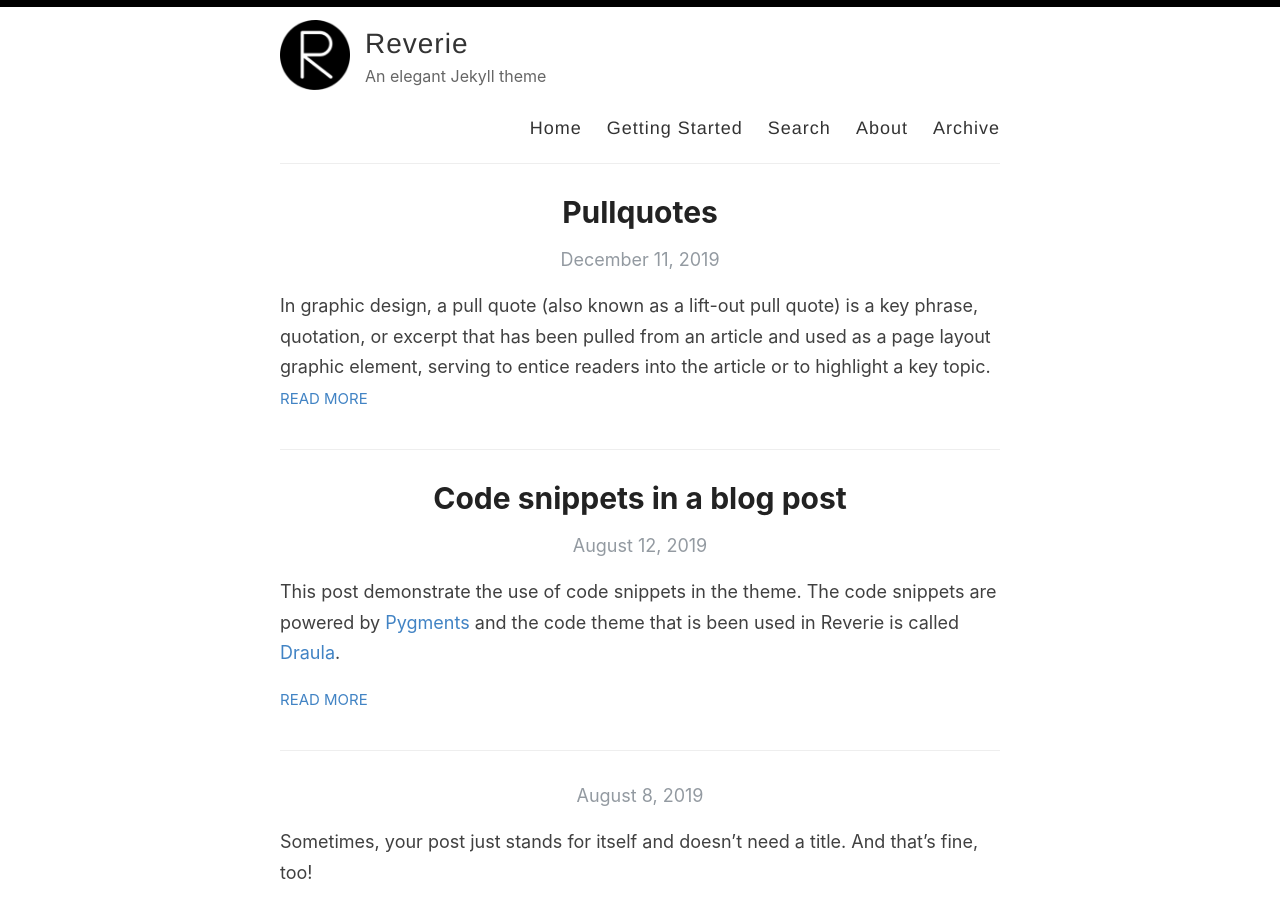
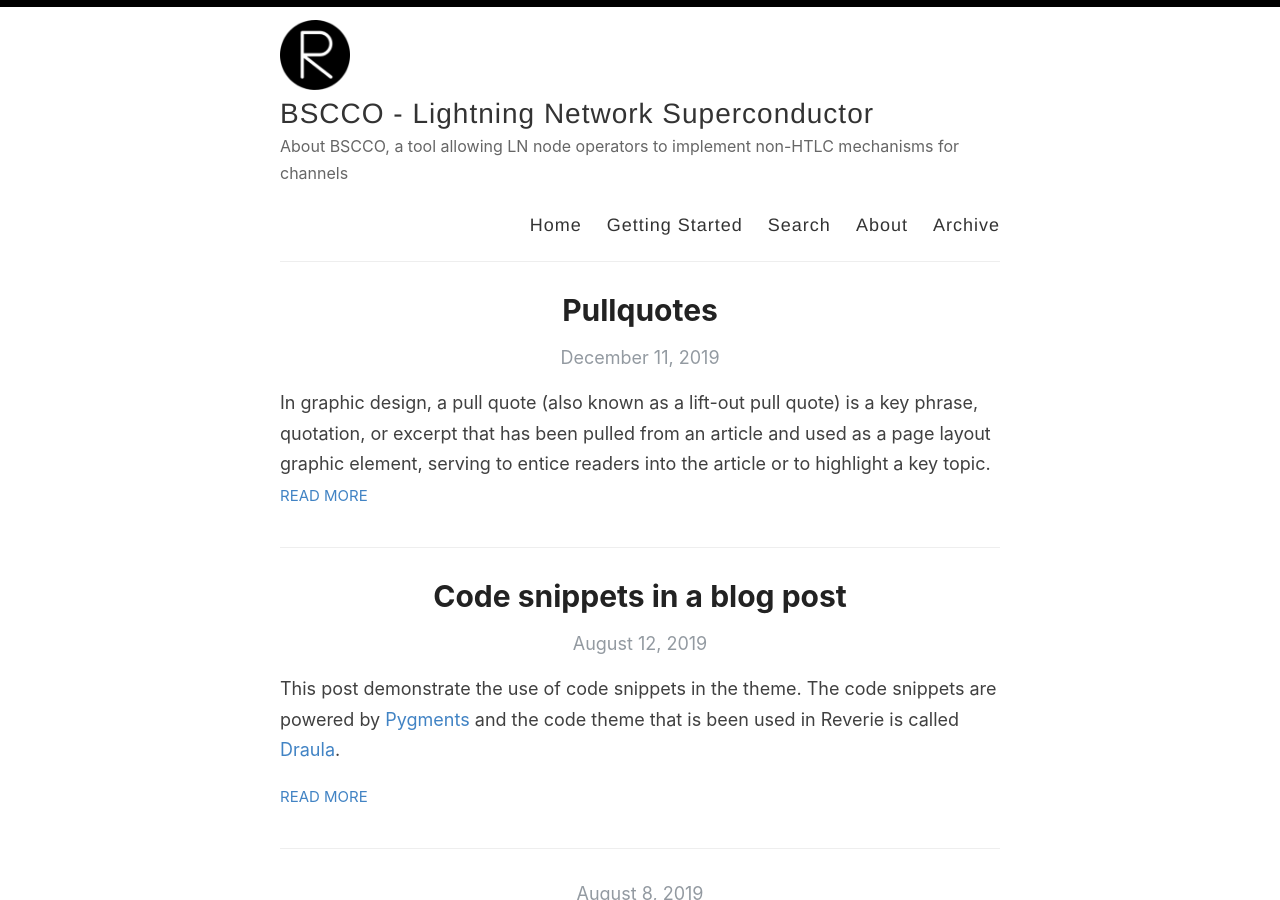
Before and after one commit to trustless-services/bscco-documentation, a Jekyll site: the page built from index.html, in a window 1280 px wide and 900 px high. Built offline with Jekyll 4.4.1, drawn with Linux system fonts in a browser that asks for light colours; the list of posts is cut into pages by our own code.

Commit message:
Config edited

```diff
--- a/_config.yml
+++ b/_config.yml
@@ -3,13 +3,13 @@
 #
 
 # Name of your site (displayed in the header)
-name: Reverie
+name: BSCCO - Lightning Network Superconductor
 
 # Name of the author
-author: Amit Merchant
+author: Kishin Kato @ Trustless Services K.K.
 
 # Short bio or description (displayed in the header)
-description: An elegant Jekyll theme
+description: About BSCCO, a tool allowing LN node operators to implement non-HTLC mechanisms for channels
 
 # URL of your avatar or profile pic (you could use your GitHub profile pic)
 avatar: /images/reverie.png
@@ -21,15 +21,15 @@ avatar: /images/reverie.png
 # Includes an icon in the footer for each username you enter
 footer-links:
   dribbble:
-  email: amit.d.merchant@gmail.com
+  email: kishin@trustless-services.com
   facebook:
   flickr:
-  github: amitmerchant1990/reverie
+  github: trustless-services/bscco-documentation
   instagram:
   linkedin:
   pinterest:
-  rss: rss
-  twitter: amit_merchant
+  rss:
+  twitter: trustless_inc
   stackoverflow:
   youtube: # channel/<your_long_string> or user/<user-name>
   googleplus: # anything in your profile username that comes after plus.google.com/
@@ -41,21 +41,21 @@ footer-links:
 disqus:
 
 # Enter your Google Analytics web tracking code (e.g. UA-2110908-2) to activate tracking
-google_analytics: UA-43339302-11
+google_analytics:
 
 # For newer "GA4" analytics, use the following instead of the "UA" entry above
 #google_analytics_ga4: G-GABC1DEFG
 
 # Your website URL (e.g. http://amitmerchant1990.github.io or http://www.amitmerchant.com)
 # Used for Sitemap.xml and your RSS feed
-url: http://www.amitmerchant.com/reverie
-enforce_ssl: https://www.amitmerchant.com/reverie
+url: https://trustless-services.com
+enforce_ssl: https://trustless-services.com
 
 # If you're hosting your site at a Project repository on GitHub pages
 # (http://yourusername.github.io/repository-name)
 # and NOT your User repository (http://yourusername.github.io)
 # then add in the baseurl here, like this: "/repository-name"
-baseurl: "/reverie"
+baseurl: "/bscco-documentation"
 
 #
 # !! You don't need to change any of the configuration flags below !!
```
